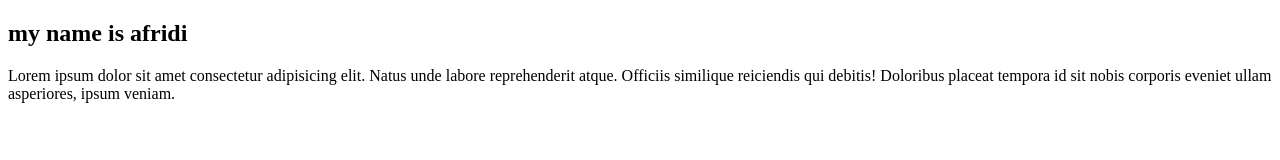
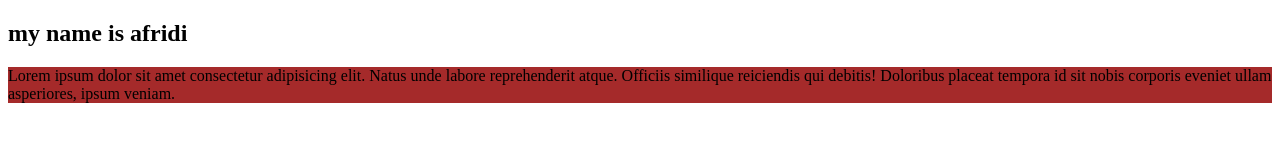
Before and after one commit to SmAfridi/-second-git-repo, a plain HTML site: page index.html in a window 1280 px wide. Drawn offline with Linux system fonts and the light colour scheme.

Commit message:
third commit

```diff
--- /dev/null
+++ b/afridi.css
@@ -0,0 +1,3 @@
+.name{
+    background-color: brown;
+}
--- a/index.html
+++ b/index.html
@@ -4,9 +4,10 @@
     <meta charset="UTF-8">
     <meta name="viewport" content="width=device-width, initial-scale=1.0">
     <title>my first github repo</title>
+    <link rel="stylesheet" href="./afridi.css">
 </head>
 <body>
     <h2>my name is afridi</h2>
-    <p>Lorem ipsum dolor sit amet consectetur adipisicing elit. Natus unde labore reprehenderit atque. Officiis similique reiciendis qui debitis! Doloribus placeat tempora id sit nobis corporis eveniet ullam asperiores, ipsum veniam.</p>
+    <p class="name">Lorem ipsum dolor sit amet consectetur adipisicing elit. Natus unde labore reprehenderit atque. Officiis similique reiciendis qui debitis! Doloribus placeat tempora id sit nobis corporis eveniet ullam asperiores, ipsum veniam.</p>
 </body>
 </html>
```
